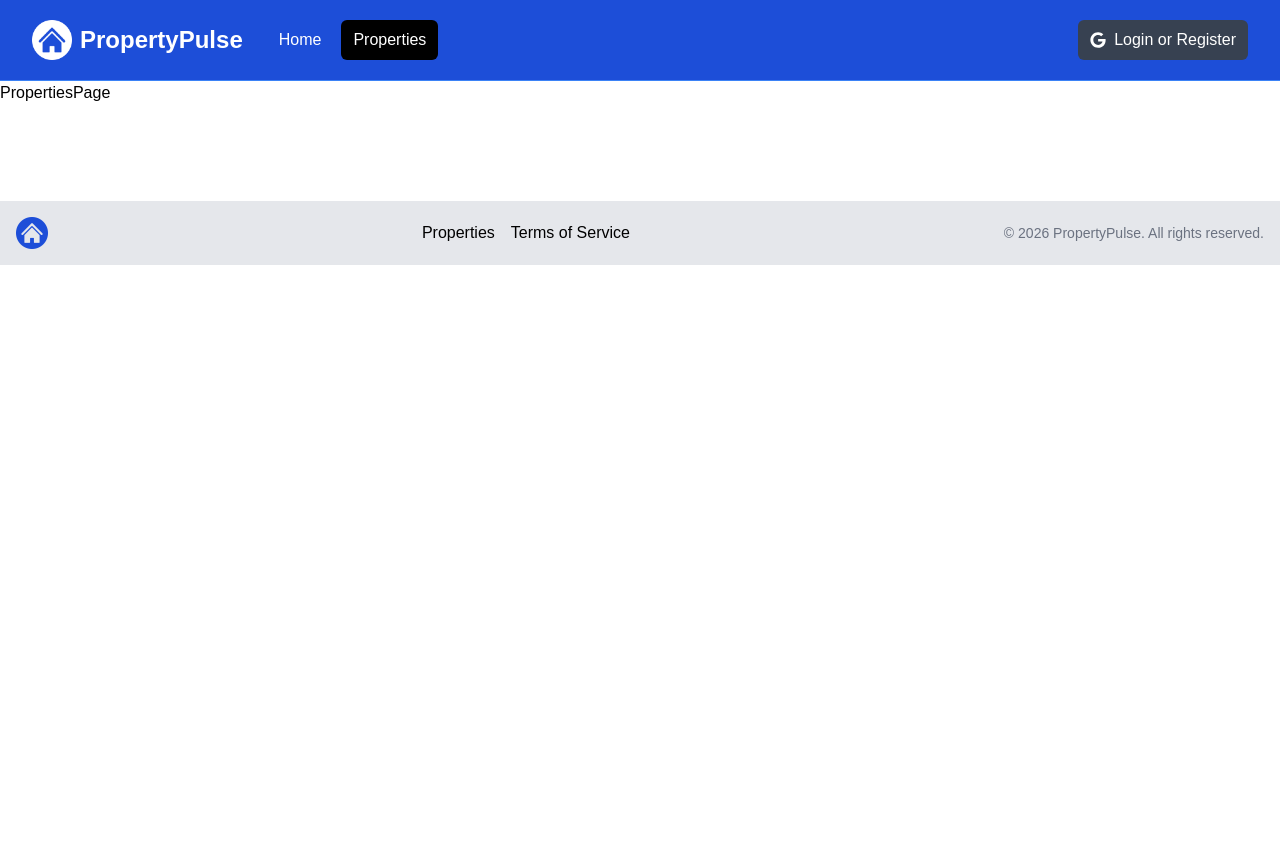
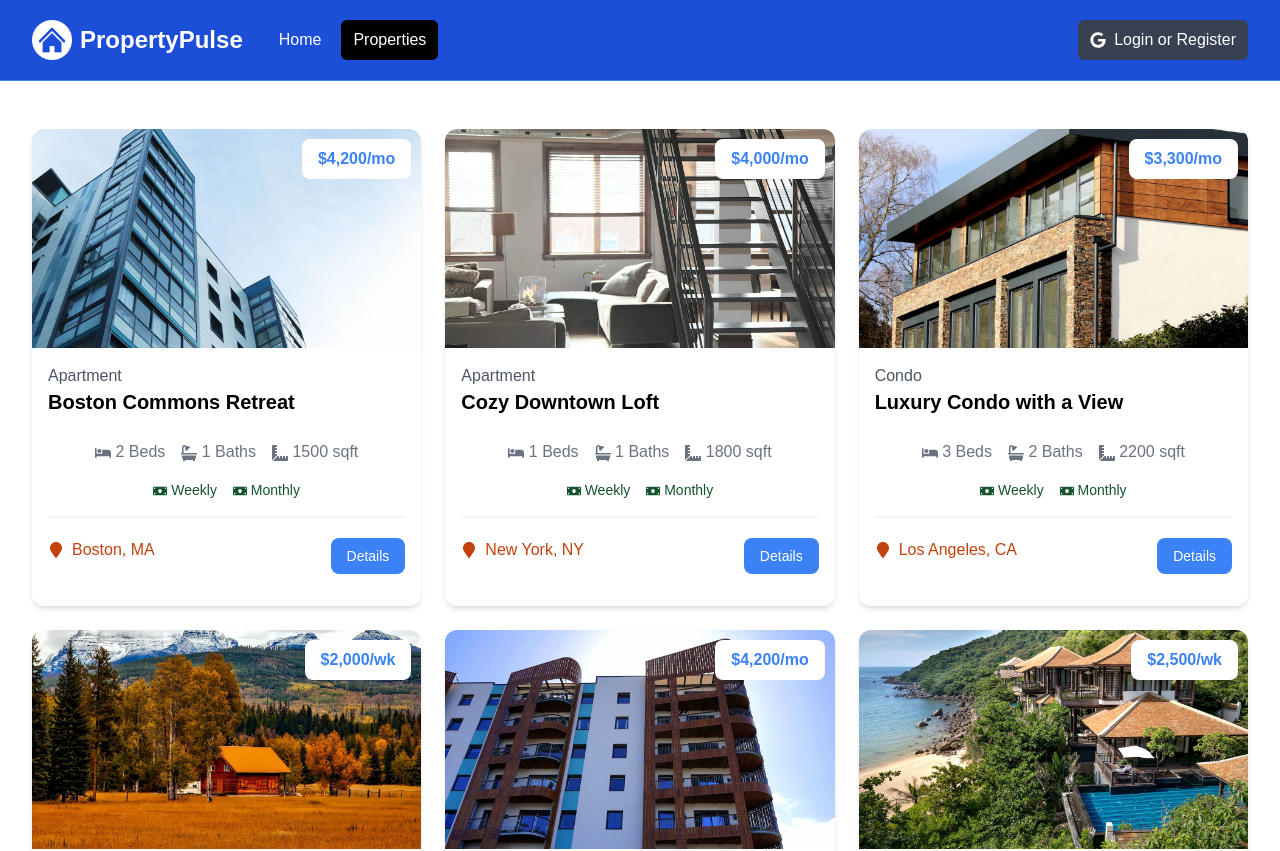
Before and after one commit to treydan/property-pulse-nextjs, a Next.js app: page /properties in a window 1280 px wide. Shown: the top 851 px of the page. Before the commit the page ends 800 px from the top, so only its background shows below. Built offline with nearby package versions, Linux system fonts and the light colour scheme.

Commit message:
scaffold property card

```diff
--- a/app/properties/page.jsx
+++ b/app/properties/page.jsx
@@ -1,5 +1,22 @@
+import properties from '@/properties.json';
+import PropertyCard from '@/components/PropertyCard';
+
 const PropertiesPage = () => {
-  return <div>PropertiesPage</div>;
+  return (
+    <section className='px-4 py-6'>
+      <div className="container-xl lg:container m-auto px-4 py-6">
+        {properties.length ? (
+          <div className="grid grid-cols-1 md:grid-cols-3 gap-6">
+            {properties.map((property) => (
+              <PropertyCard key={property._id} property={property} />
+            ))}
+          </div>
+        ) : (
+          <p>No properties found.</p>
+        )}
+      </div>
+    </section>
+  );
 };
 
 export default PropertiesPage;
--- /dev/null
+++ b/components/PropertyCard.jsx
@@ -0,0 +1,89 @@
+import Image from 'next/image';
+import Link from 'next/link';
+import {
+  FaBed,
+  FaBath,
+  FaRulerCombined,
+  FaMoneyBill,
+  FaMapMarker,
+} from 'react-icons/fa';
+
+const PropertyCard = ({ property }) => {
+  const getRateDisplay = () => {
+    const { monthly, weekly, nightly } = property.rates;
+
+    if (monthly) {
+      return `$${monthly.toLocaleString()}/mo`;
+    } else if (weekly) {
+      return `$${weekly.toLocaleString()}/wk`;
+    } else if (nightly) {
+      return `$${nightly.toLocaleString()}/nightly`;
+    }
+  };
+
+  return (
+    <div className='rounded-xl shadow-md relative'>
+      <Image
+        src={`/images/properties/${property.images[0]}`}
+        alt=''
+        width='0'
+        height='0'
+        sizes='100vw'
+        className='w-full h-auto rounded-t-xl'
+      />
+      <div className='p-4'>
+        <div className='text-left md:text-center lg:text-left mb-6'>
+          <div className='text-gray-600'>{property.type}</div>
+          <h3 className='text-xl font-bold'>{property.name}</h3>
+        </div>
+        <h3 className='absolute top-[10px] right-[10px] bg-white px-4 py-2 rounded-lg text-blue-500 font-bold text-right md:text-center lg:text-right'>
+          {getRateDisplay()}
+        </h3>
+
+        <div className='flex justify-center gap-4 text-gray-500 mb-4'>
+          <p>
+            <FaBed className='md:hidden lg:inline' /> {property.beds}{' '}
+            <span className='md:hidden lg:inline'>Beds</span>
+          </p>
+          <p>
+            <FaBath className='md:hidden lg:inline' /> {property.baths}{' '}
+            <span className='md:hidden lg:inline'>Baths</span>
+          </p>
+          <p>
+            <FaRulerCombined className='md:hidden lg:inline' />{' '}
+            {property.square_feet}{' '}
+            <span className='md:hidden lg:inline'>sqft</span>
+          </p>
+        </div>
+
+        <div className='flex justify-center gap-4 text-green-900 text-sm mb-4'>
+          <p>
+            <FaMoneyBill className='md:hidden lg:inline' /> Weekly
+          </p>
+          <p>
+            <FaMoneyBill className='md:hidden lg:inline' /> Monthly
+          </p>
+        </div>
+
+        <div className='border border-gray-100 mb-5'></div>
+
+        <div className='flex flex-col lg:flex-row justify-between mb-4'>
+          <div className='flex align-middle gap-2 mb-4 lg:mb-0'>
+            <FaMapMarker className='text-orange-700 mt-1' />
+            <span className='text-orange-700'>
+              {property.location.city}, {property.location.state}
+            </span>
+          </div>
+          <Link
+            href={`properties/${property._id}`}
+            className='h-[36px] bg-blue-500 hover:bg-blue-600 text-white px-4 py-2 rounded-lg text-center text-sm'
+          >
+            Details
+          </Link>
+        </div>
+      </div>
+    </div>
+  );
+};
+
+export default PropertyCard;
```
